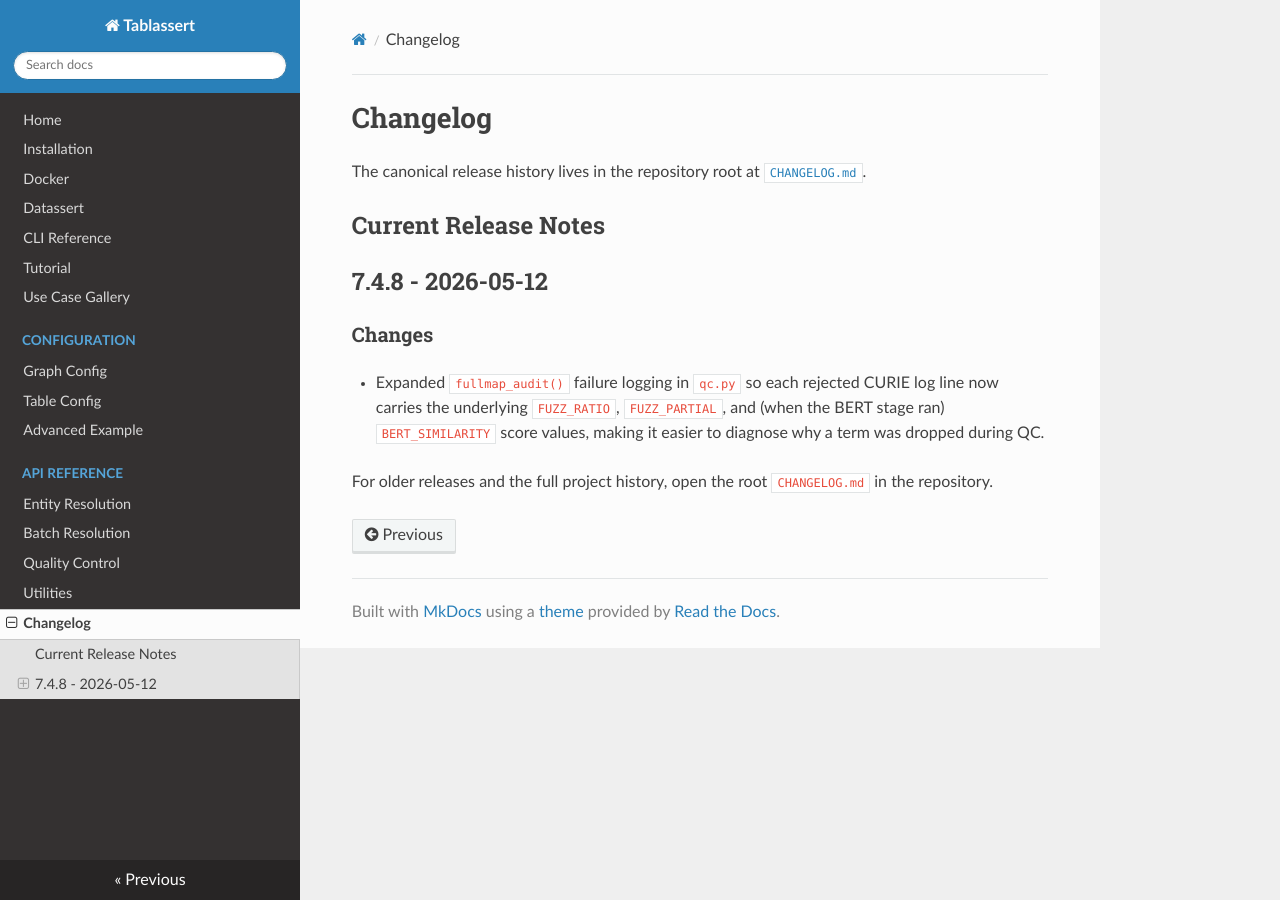
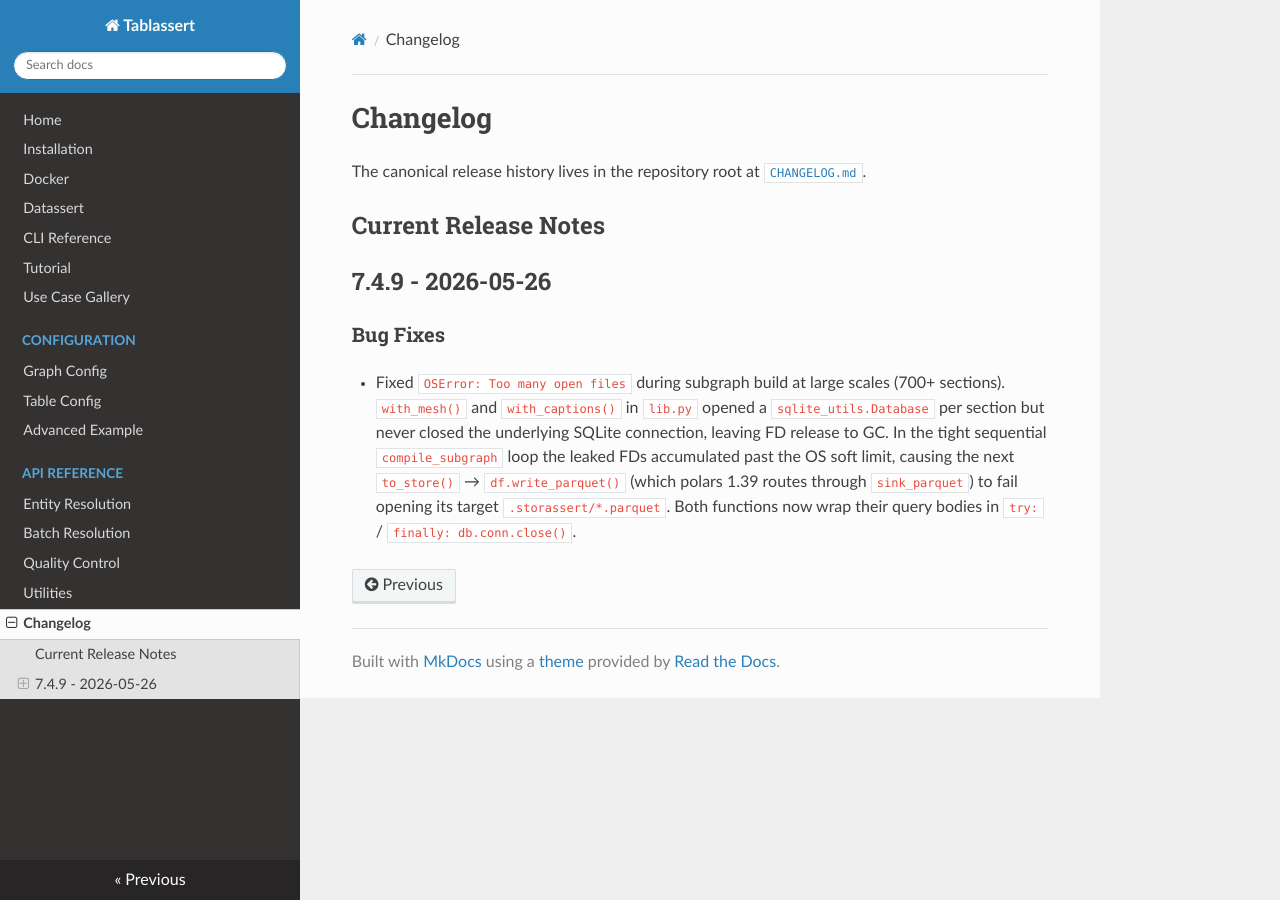
Before and after one commit to SkyeAv/Tablassert3.0.0, an MkDocs documentation site: the page built from docs/changelog.md, in a window 1280 px wide. Built offline with MkDocs 1.6.1, drawn with Linux system fonts in a browser that asks for light colours; nearby versions of some CDN libraries.

Commit message:
Updated changelog docs

```diff
--- a/docs/changelog.md
+++ b/docs/changelog.md
@@ -4,10 +4,8 @@ The canonical release history lives in the repository root at [`CHANGELOG.md`](h
 
 ## Current Release Notes
 
-## 7.4.8 - 2026-05-12
+## 7.4.9 - 2026-05-26
 
-### Changes
+### Bug Fixes
 
-- Expanded `fullmap_audit()` failure logging in `qc.py` so each rejected CURIE log line now carries the underlying `FUZZ_RATIO`, `FUZZ_PARTIAL`, and (when the BERT stage ran) `BERT_SIMILARITY` score values, making it easier to diagnose why a term was dropped during QC.
-
-For older releases and the full project history, open the root `CHANGELOG.md` in the repository.
+- Fixed `OSError: Too many open files` during subgraph build at large scales (700+ sections). `with_mesh()` and `with_captions()` in `lib.py` opened a `sqlite_utils.Database` per section but never closed the underlying SQLite connection, leaving FD release to GC. In the tight sequential `compile_subgraph` loop the leaked FDs accumulated past the OS soft limit, causing the next `to_store()` → `df.write_parquet()` (which polars 1.39 routes through `sink_parquet`) to fail opening its target `.storassert/*.parquet`. Both functions now wrap their query bodies in `try:` / `finally: db.conn.close()`.
```
